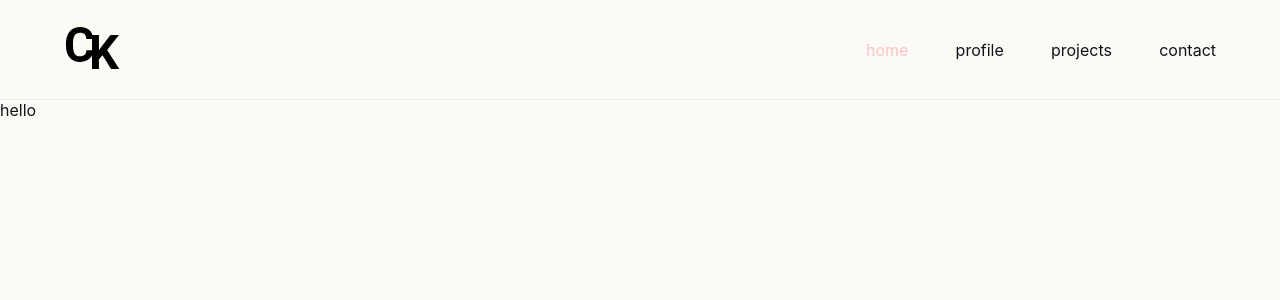
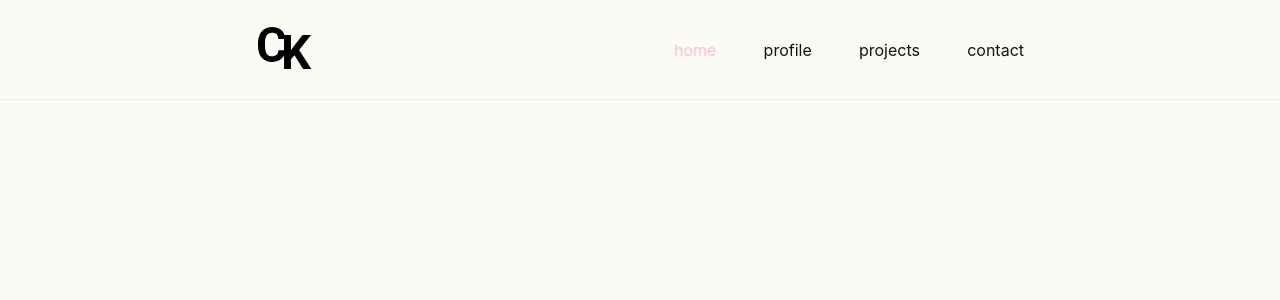
Before and after one commit to data-miner00/portfolio, a Nuxt app: page /profile in a window 1280 px wide. Shown: the top 300 px of the page. Built offline with nearby package versions, Linux system fonts and the light colour scheme.

Commit message:
fix: Fixed header display

```diff
--- a/components/Header.vue
+++ b/components/Header.vue
@@ -51,7 +51,11 @@ export default Vue.extend({
   padding: 0 5%
   justify-content: space-between
   align-items: center
-  position: relative
+  position: fixed
+  background: #fbfaf5
+  top: 0
+  left: 0
+  width: 100vw
 
   &__dummy
     height: 17px
@@ -61,12 +65,12 @@ export default Vue.extend({
       width: 55px
 
   &__nav-links
-    position: absolute
+    position: fixed
     top: 0
     right: 0
     height: 100vh
     width: 200px
-    background: #eee
+    background: #fbfaf5
     transform: translateX(100%)
     display: flex
     flex-direction: column
@@ -74,7 +78,8 @@ export default Vue.extend({
     padding: 30px 10%
     row-gap: 15px
     text-align: right
-
+    border-left: 1px solid #eee
+    z-index: 10
     &__logo
       margin-bottom: 15px
       &__img
@@ -107,6 +112,7 @@ export default Vue.extend({
 @media screen and (min-width: 960px)
   .header
     width: 100%
+    padding: 0 20%
     &__dummy
       display: none
 
@@ -114,7 +120,7 @@ export default Vue.extend({
       display: none
 
     &__nav-links
-      // margin-left: auto
+      border-left: none
       position: static
       height: fit-content
       width: 350px
@@ -127,8 +133,4 @@ export default Vue.extend({
         display: none
       &__made-by
         display: none
-//   &__nav-links
-//     width: 350px
-//     display: flex
-//     justify-content: space-between
 </style>
```
